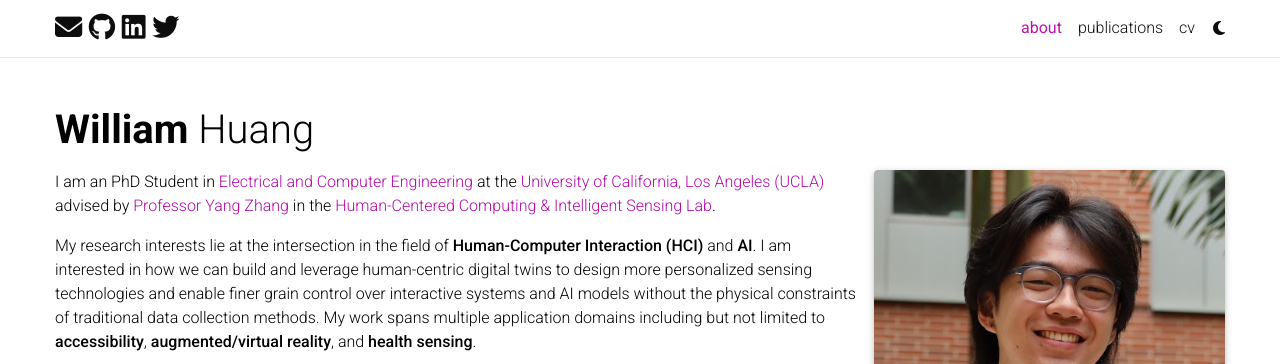
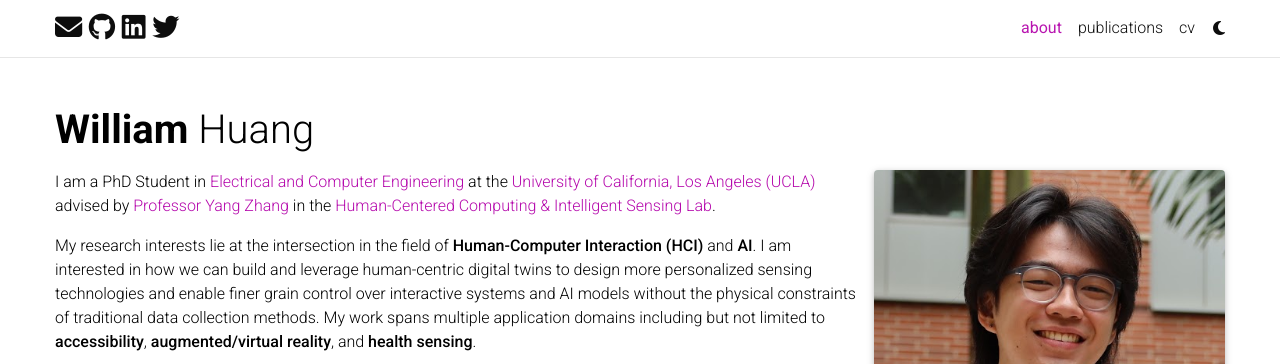
Before and after one commit to whuang37/whuang37.github.io, a Jekyll site: the page built from _pages/about.md, in a window 1280 px wide and 1036 px high. Shown: the top 364 px of the window. Built offline with Jekyll 4.4.1, drawn with Linux system fonts in a browser that asks for light colours; full-size pictures stand in for the smaller copies a plugin makes; comment, search, counter and statistics services are not loaded; a style sheet for code colours, icons or effects is not loaded.

Commit message:
fixed typo

```diff
--- a/_pages/about.md
+++ b/_pages/about.md
@@ -18,7 +18,7 @@
 social: false  # includes social icons at the bottom of the page
 ---
 
-I am an PhD Student in [Electrical and Computer Engineering](https://www.ee.ucla.edu/) at the [University of California, Los Angeles (UCLA)](https://www.ucla.edu/) advised by [Professor Yang Zhang](https://yangzhang.dev/) in the [Human-Centered Computing & Intelligent Sensing Lab](https://hilab.dev/).
+I am a PhD Student in [Electrical and Computer Engineering](https://www.ee.ucla.edu/) at the [University of California, Los Angeles (UCLA)](https://www.ucla.edu/) advised by [Professor Yang Zhang](https://yangzhang.dev/) in the [Human-Centered Computing & Intelligent Sensing Lab](https://hilab.dev/).
 
 My research interests lie at the intersection in the field of **Human-Computer Interaction (HCI)** and **AI**. I am interested in how we can build and leverage human-centric digital twins to design more personalized sensing technologies and enable finer grain control over interactive systems and AI models without the physical constraints of traditional data collection methods. My work spans multiple application domains including but not limited to **accessibility**, **augmented/virtual reality**, and **health sensing**.
 
--- a/googlee0b6d5a30cd84d82.html
+++ /dev/null
@@ -1 +0,0 @@
-google-site-verification: google8f02b55da0b07e77.html
```
